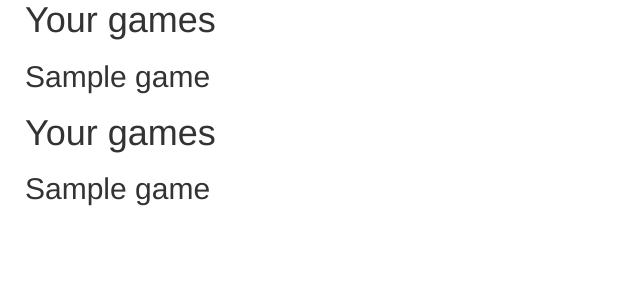
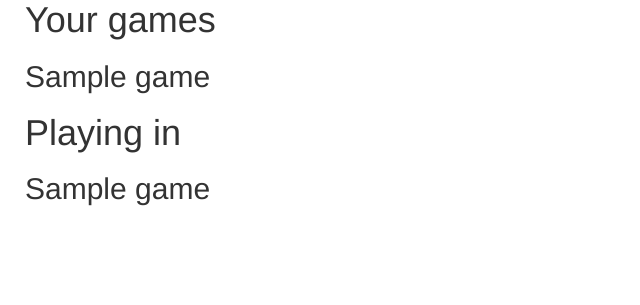
Before and after one commit to rrees/at-light-speed, a Python web app: template templates/home.html in a window 1280 px wide. Shown: the part 381-686 px from the top of the page, without its empty margins (0-640 px from the left). Run offline with Jinja, Linux system fonts and the light colour scheme; the template is opened without the code that fills it: most values are stand-ins (such as "Sample title", 1, 10 or a date in 2020).

Commit message:
Retreives the games the current user is playing in

```diff
--- a/main.py
+++ b/main.py
@@ -20,7 +20,8 @@ class HomePage(webapp2.RequestHandler):
 
 		template_values = {
 			"user" : user,
-			"games_created" : models.Game.query(models.Game.creator == user)
+			"games_created" : models.Game.query(models.Game.creator == user),
+			"games_playing" : models.Game.query(models.Game.players.IN([user])),
 		}
 
 		template = templates.get_template('home.html')
--- a/templates/home.html
+++ b/templates/home.html
@@ -34,11 +34,11 @@
 			</section>
 			{% endif %}
 
-			{% if games_played %}
+			{% if games_playing %}
 			<section>
-				<h1>Your games</h1>
+				<h1>Playing in</h1>
 
-				{% for game in games_played %}
+				{% for game in games_playing %}
 				<article>
 					<h2>{{game.title}}</h2>
 				</article>
```
